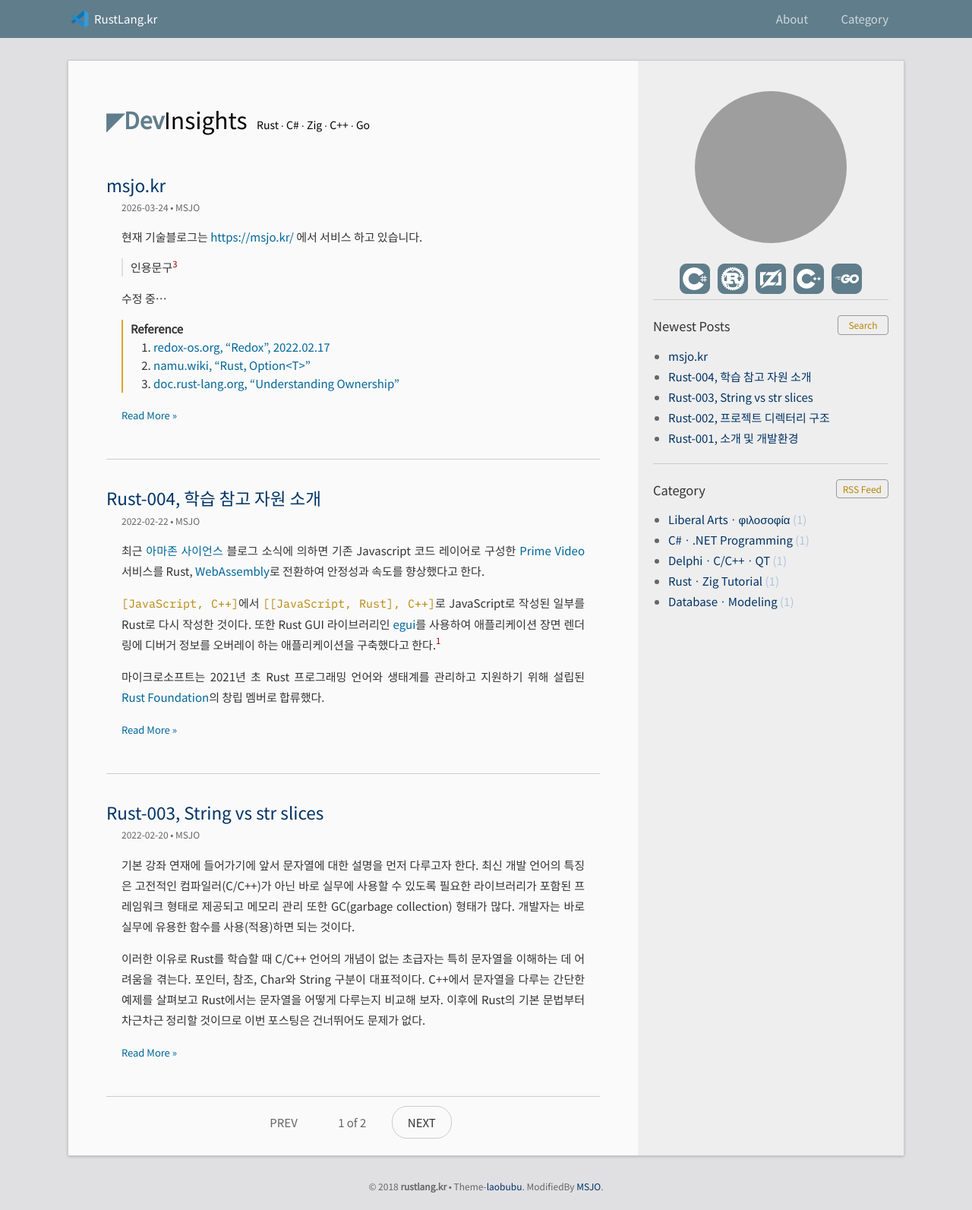
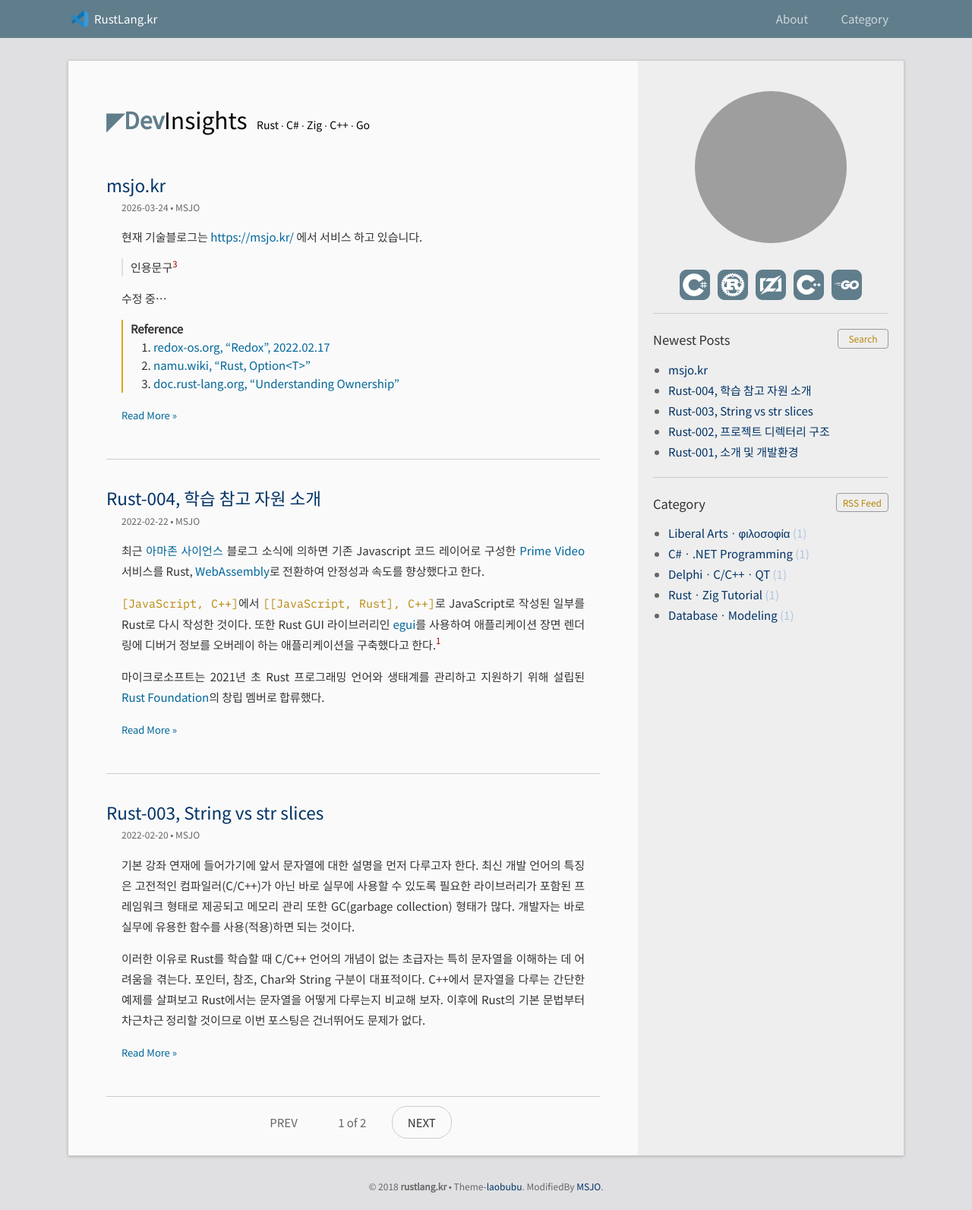
Before and after one commit to DebugJO/rustlang, a Jekyll site: the page built from index.html, in a window 1280 px wide. Shown: the whole page at 76% size. Built offline with Jekyll 4.4.1, drawn with Linux system fonts in a browser that asks for light colours; the list of posts is cut into pages by our own code; grey boxes are pictures that could not be loaded.

Commit message:
Update _layout.scss

```diff
--- a/_sass/_layout.scss
+++ b/_sass/_layout.scss
@@ -190,6 +190,7 @@ $hide-sidebar-screen-width: 1120px;
 .col-box-author {
 	text-align: center;
 	padding: 0px;
+    padding-bottom: 10px;
 	.avatar {
 		width: 200px; /* 135 */
 		height: 200px; /* 135 */
@@ -201,7 +202,7 @@ $hide-sidebar-screen-width: 1120px;
 		font-size: $base-font-size;
 	}
 	.contact {
-		margin-top: 0px;
+		margin-top: 8px;
 		a {
 			background: #607D8B;
 			color: #eee;
```
